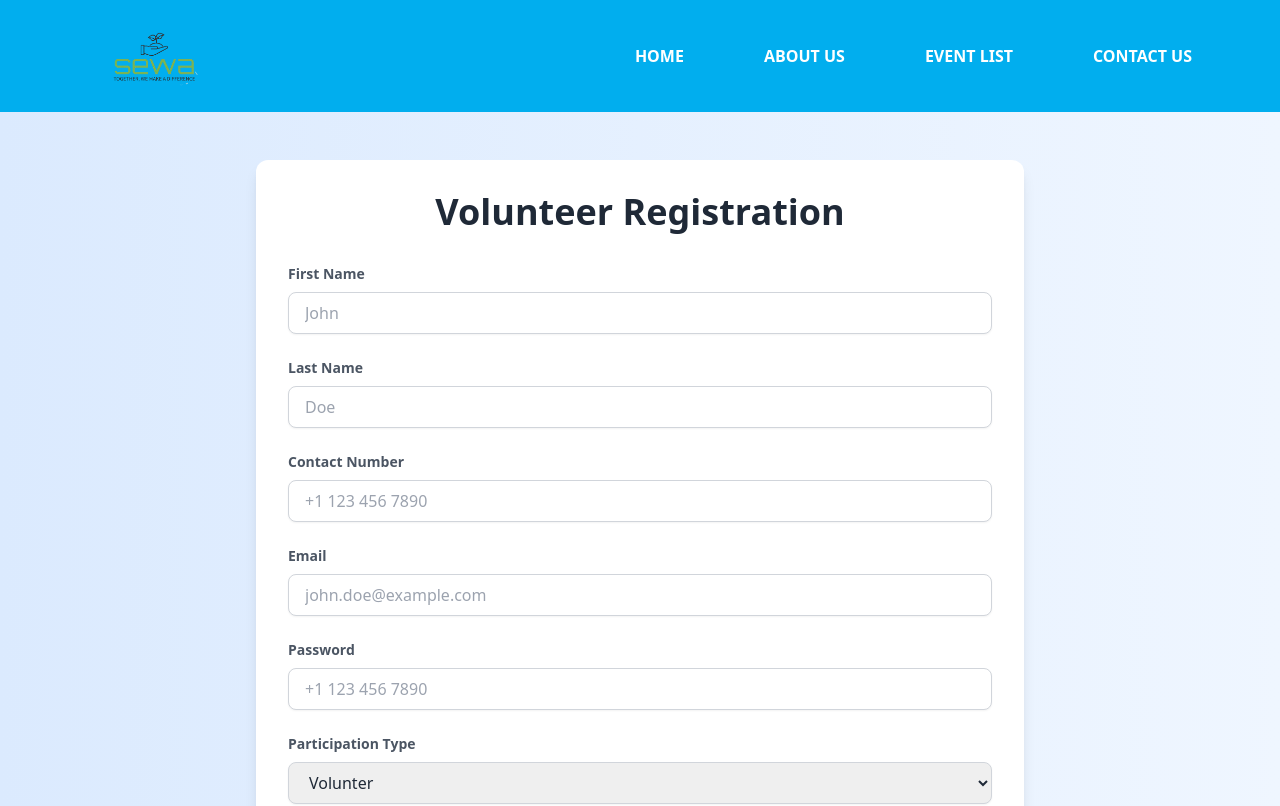
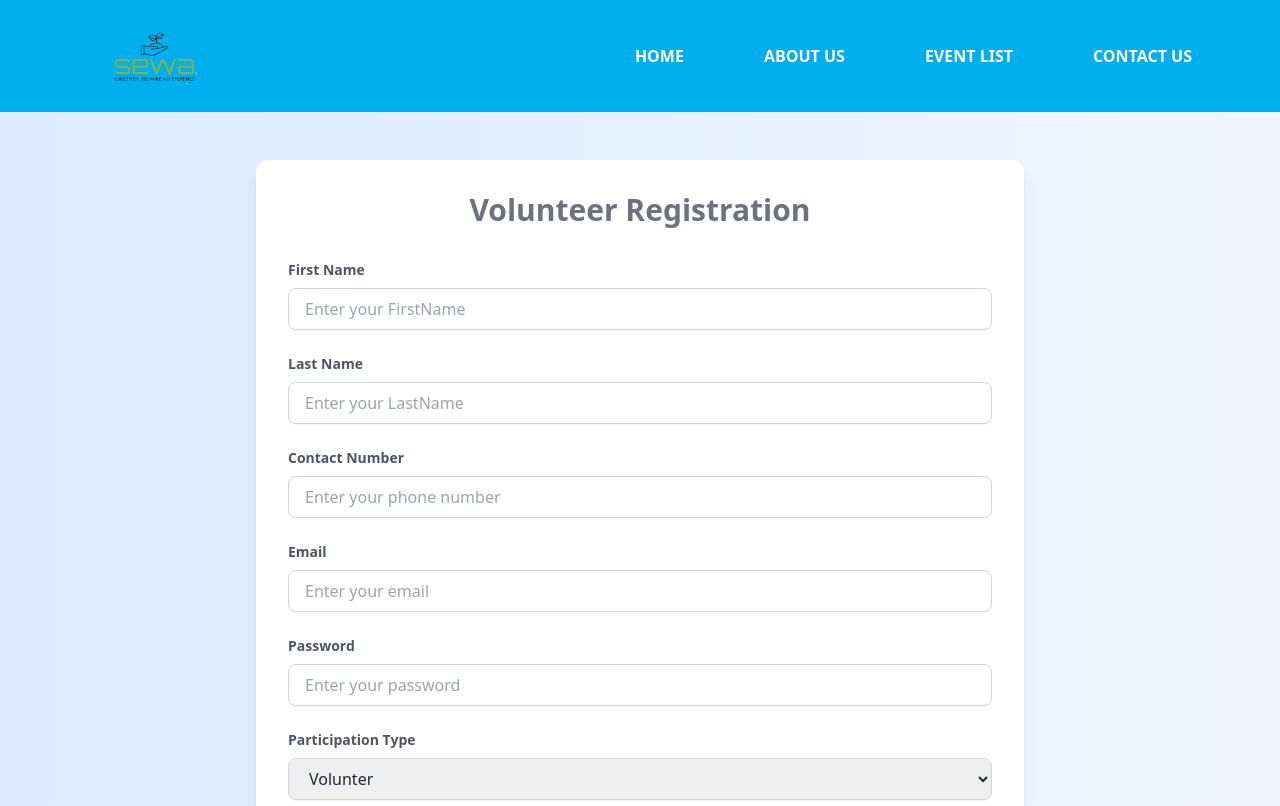
Before and after one commit to krishthapaliya/Remeo-without-juliet, a React (Vite) app in the folder frontend/: page /register in a window 1280 px wide. Shown: the top 806 px of the page. Built offline with nearby package versions, Linux system fonts and the light colour scheme; no server answers.

Commit message:
new commit in searchFilter and User registration form

```diff
--- a/frontend/src/components/EventList.jsx
+++ b/frontend/src/components/EventList.jsx
@@ -1,12 +1,44 @@
 import React, { useState, useEffect, useContext } from "react";
 import { Link } from "react-router-dom";
+import axios from "axios";
 import EventContext from "../context/EventContext";
 
 const EventList = () => {
   const [date, setDate] = useState("");
-
+  const [searchLocation, setSearchLocation] = useState("");
+  const [searchTitle, setSearchTitle] = useState("");
+  const [searchResult, setSearchResult] = useState([]);
   const eventItems = useContext(EventContext);
   console.log("EventItems", eventItems);
+
+  // Function to handle search
+  const handleSearch = async () => {
+    try {
+      const response = await axios.get(
+        `http://localhost:4000/api/search?title=${encodeURIComponent(
+          searchTitle
+        )}&location=${encodeURIComponent(searchLocation)}`
+      );
+      setSearchResult(response.data.data); // Ensure to extract data properly
+    } catch (error) {
+      console.log("An error occurred while fetching search results", error);
+    }
+  };
+
+  // Trigger search when either searchTitle or searchLocation changes
+  useEffect(() => {
+    if (searchTitle.length > 0 || searchLocation.length > 0) {
+      handleSearch();
+    } else {
+      setSearchResult([]);
+    }
+  }, [searchTitle, searchLocation]);
+
+  const handleClearSearch = () => {
+    setSearchLocation("");
+    setSearchTitle("");
+    setSearchResult([]);
+  };
 
   if (!eventItems || eventItems.length === 0) {
     return <p>No events available</p>;
@@ -14,22 +46,43 @@ const EventList = () => {
 
   return (
     <div className="max-w-7xl mx-auto py-12 px-6">
-      <h2 className="text-3xl font-bold text-gray-800 mb-8 text-center">
+      <div className="flex w-full justify-center">
+        <span className=" flex gap-10">
+          <h2 className="text-3xl font-bold text-gray-600 mb-8 text-center ">
             Upcoming Events
           </h2>
+          <span>
+            <input
+              type="text"
+              value={searchTitle}
+              onChange={(e) => setSearchTitle(e.target.value)}
+              placeholder="Search by Title"
+              className="w-[400px] bg-slate-100 outline-none h-[40px] pl-4 border-r rounded-l-full"
+            />
+            <input
+              type="text"
+              value={searchLocation}
+              onChange={(e) => setSearchLocation(e.target.value)}
+              placeholder="Search by City"
+              className="w-[400px] bg-slate-100 outline-none h-[40px] pl-4 rounded-r-full"
+            />
+          </span>
+        </span>
+      </div>
       <div className="grid grid-cols-1 md:grid-cols-2 lg:grid-cols-3 gap-8">
-        {eventItems &&
-          eventItems?.map((event) => (
+        {(searchResult.length > 0 ? searchResult : eventItems)?.map((event) => (
           <div key={event?.id} className="bg-white rounded-lg shadow-lg p-6">
             <img
               src={event?.eventImage}
               alt="event-photo"
               className="rounded-lg mb-4 h-48 w-full object-cover"
             />
-              <h3 className="text-xl font-bold text-gray-800 mb-2">
+            <h3 className="text-xl font-bold text-gray-800 mb-2 capitalize">
               {event.eventTitle}
             </h3>
-              <p className="text-gray-600 mb-4">{event?.eventDescription}</p>
+            <p className="text-gray-600 mb-4 overflow-hidden custom-truncate ... line-clamp-3">
+              {event?.eventDescription}
+            </p>
             <Link
               to={`/event/${event?._id}`}
               className="text-pink-600 hover:text-pink-800 font-bold"
--- a/frontend/src/components/EventSection.jsx
+++ b/frontend/src/components/EventSection.jsx
@@ -40,13 +40,13 @@ const EventSection = () => {
 
   return (
     <div className="w-full flex justify-center my-[5%]">
-      <div className="flex flex-col w-[80%] bg-gray-100 shadow-md p-5">
-        <div className="flex gap-5">
+      <div className="flex flex-col w-[60%] bg-gray-100 shadow-md p-5 gap-3">
+        <div className="flex items-center">
           <div className="w-[300px] h-300px] ">
             <img src={eventData?.eventImage} alt="" className="rounded-md" />{" "}
           </div>
           <div className="p-6">
-            <h3 className="text-xl font-bold text-gray-800 mb-2">
+            <h3 className="text-xl font-bold text-gray-800 mb-2 capitalize">
               {eventData?.eventTitle}
             </h3>
             <p className="text-gray-600 ">
@@ -57,7 +57,7 @@ const EventSection = () => {
           </div>
         </div>
         <div>{eventData?.eventDescription}</div>
-        <div>
+        <div className="p-4">
           <Link
             to="/register"
             className="inline-block bg-green-600 text-white px-4 py-2 rounded-lg"
--- a/frontend/src/components/RegistrationPage.jsx
+++ b/frontend/src/components/RegistrationPage.jsx
@@ -38,6 +38,7 @@ const RegistrationPage = () => {
           },
         }
       );
+      console.log("response", response);
       notifySuccess();
 
       // console.log(JSON.stringify(response.data.data));
@@ -50,7 +51,7 @@ const RegistrationPage = () => {
   return (
     <div className="min-h-screen bg-gradient-to-r from-blue-100 to-blue-50 flex items-center justify-center py-12 px-4 sm:px-6 lg:px-8">
       <div className="max-w-3xl w-full space-y-8 bg-white p-8 rounded-xl shadow-lg">
-        <h2 className="text-4xl font-extrabold text-center text-gray-800 mb-6">
+        <h2 className="text-3xl font-bold text-center text-gray-500 mb-6">
           Volunteer Registration
         </h2>
 
@@ -65,8 +66,8 @@ const RegistrationPage = () => {
               name="firstName"
               value={formData.firstName}
               onChange={handleChange}
-              className="block w-full px-4 py-2 text-gray-800 border border-gray-300 rounded-lg shadow-sm focus:ring-pink-500 focus:border-pink-500 focus:outline-none transition duration-200"
-              placeholder="John"
+              className="block w-full px-4 py-2 text-gray-800 border border-gray-300 rounded-lg shadow-sm focus:outline-none transition duration-200"
+              placeholder="Enter your FirstName"
               required
             />
           </div>
@@ -81,8 +82,8 @@ const RegistrationPage = () => {
               name="lastName"
               value={formData.lastName}
               onChange={handleChange}
-              className="block w-full px-4 py-2 text-gray-800 border border-gray-300 rounded-lg shadow-sm focus:ring-pink-500 focus:border-pink-500 focus:outline-none transition duration-200"
-              placeholder="Doe"
+              className="block w-full px-4 py-2 text-gray-800 border border-gray-300 rounded-lg shadow-sm focus:outline-none transition duration-200"
+              placeholder="Enter your LastName"
               required
             />
           </div>
@@ -95,8 +96,8 @@ const RegistrationPage = () => {
               name="contactNumber"
               value={formData.contactNumber}
               onChange={handleChange}
-              className="block w-full px-4 py-2 text-gray-800 border border-gray-300 rounded-lg shadow-sm focus:ring-pink-500 focus:border-pink-500 focus:outline-none transition duration-200"
-              placeholder="+1 123 456 7890"
+              className="block w-full px-4 py-2 text-gray-800 border border-gray-300 rounded-lg shadow-sm focus:outline-none transition duration-200"
+              placeholder="Enter your phone number"
               required
             />
           </div>
@@ -110,13 +111,11 @@ const RegistrationPage = () => {
               name="email"
               value={formData.email}
               onChange={handleChange}
-              className="block w-full px-4 py-2 text-gray-800 border border-gray-300 rounded-lg shadow-sm focus:ring-pink-500 focus:border-pink-500 focus:outline-none transition duration-200"
-              placeholder="john.doe@example.com"
+              className="block w-full px-4 py-2 text-gray-800 border border-gray-300 rounded-lg shadow-sm focus:outline-none transition duration-200"
+              placeholder="Enter your email"
               required
             />
           </div>
-
-          {/* Phone */}
 
           <div className="relative">
             <label className="block text-sm font-semibold text-gray-600 mb-2">
@@ -127,8 +126,8 @@ const RegistrationPage = () => {
               name="password"
               value={formData.password}
               onChange={handleChange}
-              className="block w-full px-4 py-2 text-gray-800 border border-gray-300 rounded-lg shadow-sm focus:ring-pink-500 focus:border-pink-500 focus:outline-none transition duration-200"
-              placeholder="+1 123 456 7890"
+              className="block w-full px-4 py-2 text-gray-800 border border-gray-300 rounded-lg shadow-sm focus:outline-none transition duration-200"
+              placeholder="Enter your password "
               required
             />
           </div>
@@ -142,7 +141,7 @@ const RegistrationPage = () => {
               name="participationType"
               value={formData.participationType}
               onChange={handleChange}
-              className="block w-full px-4 py-2 text-gray-800 border border-gray-300 rounded-lg shadow-sm focus:ring-pink-500 focus:border-pink-500 focus:outline-none transition duration-200"
+              className="block w-full px-4 py-2 text-gray-800 border border-gray-300 rounded-lg shadow-sm focus:outline-none transition duration-200"
             >
               <option value="volunteer">Volunter</option>
               <option value="attendee">Attendes</option>
@@ -153,7 +152,8 @@ const RegistrationPage = () => {
           <div className="text-center">
             <button
               type="submit"
-              className="w-full px-6 py-3 bg-gradient-to-r from-pink-500 to-pink-700 text-white rounded-lg shadow-md hover:from-pink-600 hover:to-pink-800 focus:outline-none focus:ring-4 focus:ring-pink-300 transition-transform transform hover:scale-105"
+              className="w-full px-6 py-3   text-white rounded-lg shadow-md
+              transition-transform transform hover:scale-105 bg-blue-500"
             >
               Submit Registration
             </button>
```
Also changed, not shown: frontend/src/components/ContactUs.jsx (+68 -18 lines), 1 other file (tests, documents, lock files or other folders). Lines whose indentation alone changed are shown as unchanged.
